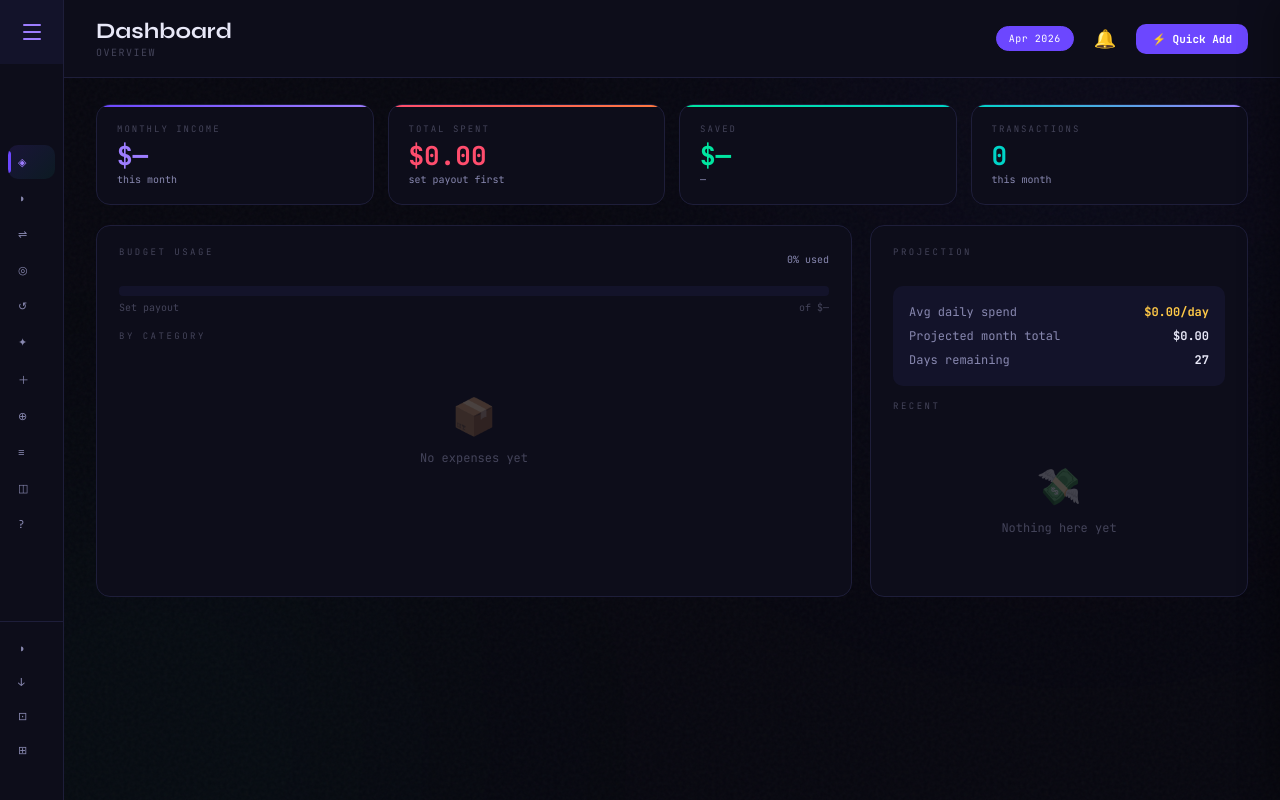
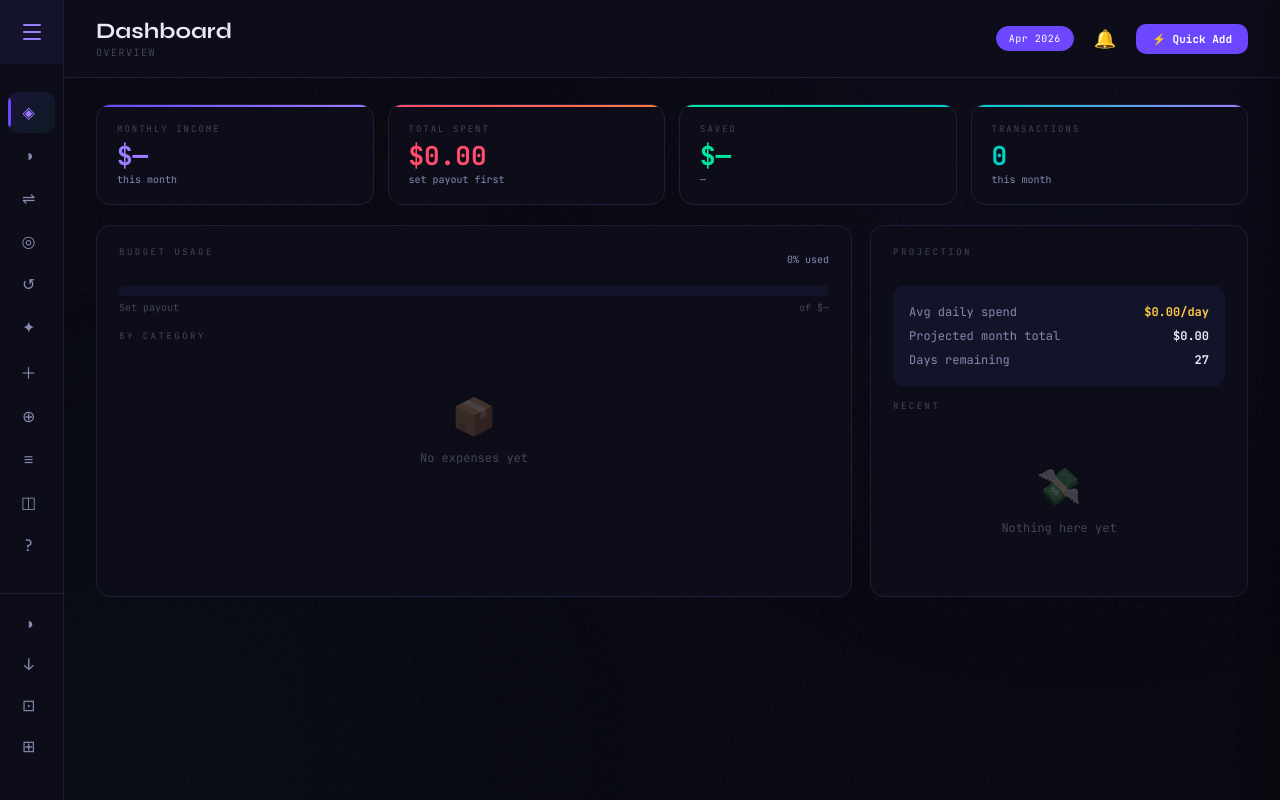
Before and after one commit to Achiever10123/Cashero-AI, a plain HTML site: page index.html in a window 1280 px wide. Drawn offline with nearby package versions, Linux system fonts and the light colour scheme.

Commit message:
conflict fix

```diff
--- a/style.css
+++ b/style.css
@@ -242,7 +242,7 @@
   transition-delay: 0.1s;
 }
 
-<<<<<<< HEAD nav {
+nav {
   padding: 0;
   display: flex;
   flex-direction: column;
@@ -315,68 +315,7 @@
 #sidebar.expanded .nav-label {
   opacity: 1;
   transition-delay: 0.08s;
-}
-======= nav {
-  flex: 1;
-  padding: 10px 8px;
-  display: flex;
-  flex-direction: column;
-  gap: 2px;
-  overflow-y: auto;
-  overflow-x: hidden;
-  min-height: 0;
-}
-.nav-item {
-  display: flex;
-  align-items: center;
-  gap: 12px;
-  padding: 10px;
-  border-radius: 10px;
-  cursor: pointer;
-  font-size: 11px;
-  color: var(--text2);
-  letter-spacing: 0.8px;
-  text-transform: uppercase;
-  border: none;
-  background: transparent;
-  width: 100%;
-  text-align: left;
-  transition: all 0.15s;
-  font-family: var(--mono);
-  position: relative;
-  white-space: nowrap;
-  overflow: hidden;
-}
-.nav-item:hover {
-  background: var(--bg3);
-  color: var(--text);
-}
-.nav-item.active {
-  background: linear-gradient(135deg, #6c47ff22, #00e5a010);
-  color: var(--accent2);
-}
-.nav-item.active::before {
-  content: "";
-  position: absolute;
-  left: 0;
-  top: 6px;
-  bottom: 6px;
-  width: 3px;
-  background: var(--accent);
-  border-radius: 0 3px 3px 0;
-}
-/* Label — hidden when collapsed */
-.nav-label {
-  opacity: 0;
-  transition: opacity 0.15s ease;
-  pointer-events: none;
-  flex-shrink: 0;
-}
-#sidebar.expanded .nav-label {
-  opacity: 1;
-  transition-delay: 0.08s;
-}
->>>>>>>a537f4a69b5f654cd1f2477d80389add02e1a704 .nav-icon {
+} .nav-icon {
   font-size: 16px;
   width: 22px;
   text-align: center;
```
